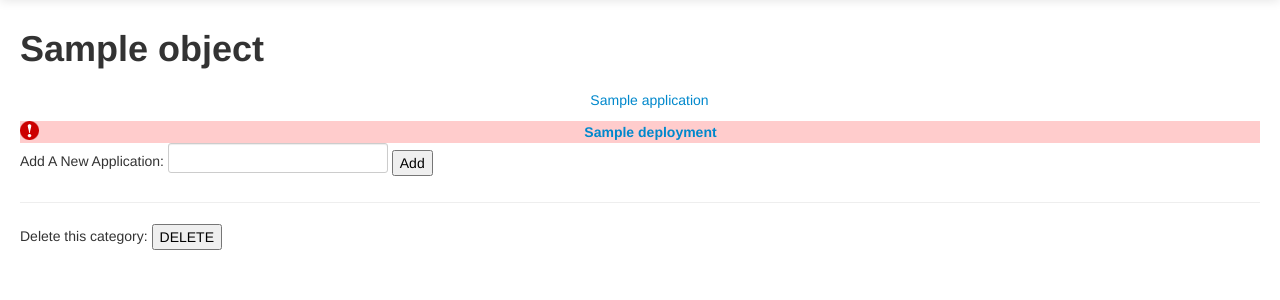
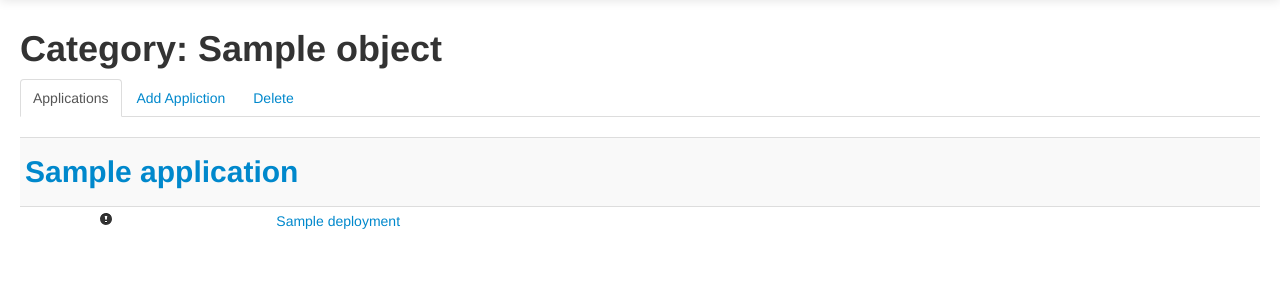
Before and after one commit to ccnmtl/rolf, a Django app: template templates/rolf/category_detail.html in a window 1280 px wide. Shown: the part 41-341 px from the top of the page. Run offline with Django 3.2, Linux system fonts and the light colour scheme; the template is opened without the code that fills it: most values are stand-ins (such as "Sample title", 1, 10 or a date in 2020); lists and menus that the app fills with data are empty; some libraries are stand-ins or nearby versions.

Commit message:
category page formatting

```diff
--- a/templates/rolf/category_detail.html
+++ b/templates/rolf/category_detail.html
@@ -2,34 +2,64 @@
 {% block title %}{{object.name}}{% endblock %}
 
 {% block content %}
-<h1>{{object.name}}</h1>
+<h1>Category: {{object.name}}</h1>
+
+<ul class="nav nav-tabs">
+   {% if object.application_set.count %}
+    <li class="active"><a href="#tab-applications" data-toggle="tab">Applications</a></li>
+	 {% endif %}
+    <li><a href="#tab-add" data-toggle="tab">Add Appliction</a></li>
+    <li><a href="#tab-delete" data-toggle="tab">Delete</a></li>
+</ul>
+
+<div class="tab-content">
+{% if object.application_set.count %}
+<div class="tab-pane active" id="tab-applications">
+<table width="100%" class="table table-striped table-condensed">
 
 {% if object.application_set.count %}
-<div>
-<table width="100%">
+{% for application in object.application_set.all %}
+    <tr>
+       <td colspan="3">
+         <h2><a href="{{application.get_absolute_url}}">{{application.name}}</a></h2>
+       </td>
+		</tr>
+    {% for deployment in application.active_deployments %}
+		<tr>
+			<td></td>
+     <td>
+{% ifequal deployment.status "ok" %}
+<i class="icon-ok" />
+{% endifequal %}
+{% ifequal deployment.status "failed" %}
+<i class="icon-exclamation-sign" />
+{% endifequal %}
+      </td>
+      <td>
+    	  <a href="{{deployment.get_absolute_url}}">{{deployment.name}}</a>
+      </td>
+   </tr>
+	{% endfor %}
+{% endfor %}
+{% endif %}
 
-{% for application in object.application_set.all %}
-<tr class="application"
-    ><th><h3><a href="{{application.get_absolute_url}}">{{application.name}}</a></h3></th></tr>
-{% for deployment in application.deployment_set.all %}
-<tr class="deployment {{deployment.status}}"><th><a href="{{deployment.get_absolute_url}}">{{deployment.name}}</a></th></tr>
-{% endfor %}
-{% endfor %}
 </table>
-
 </div>
 {% endif %}
 
-<form action="add_application/" method="post">
+<div class="tab-pane" id="tab-add">
+<form action="add_application/" method="post" class="form-inline">
 <p>Add A New Application: <input type="text" name="name" /> <input
-type="submit" value="Add" /></p>
+type="submit" value="Add" class="btn btn-primary" /></p>
 </form>
+</div>
 
-
-<hr />
-<form action="delete/" method="post">
-<p>Delete this category: <input type="submit" value="DELETE"/></p>
+<div class="tab-pane" id="tab-delete">
+<form action="delete/" method="post" class="form-inline">
+<p>Delete this category: <input type="submit" value="DELETE"
+																class="btn btn-danger"/></p>
 </form>
-
+</div>
+</div>
 
 {% endblock %}
```
